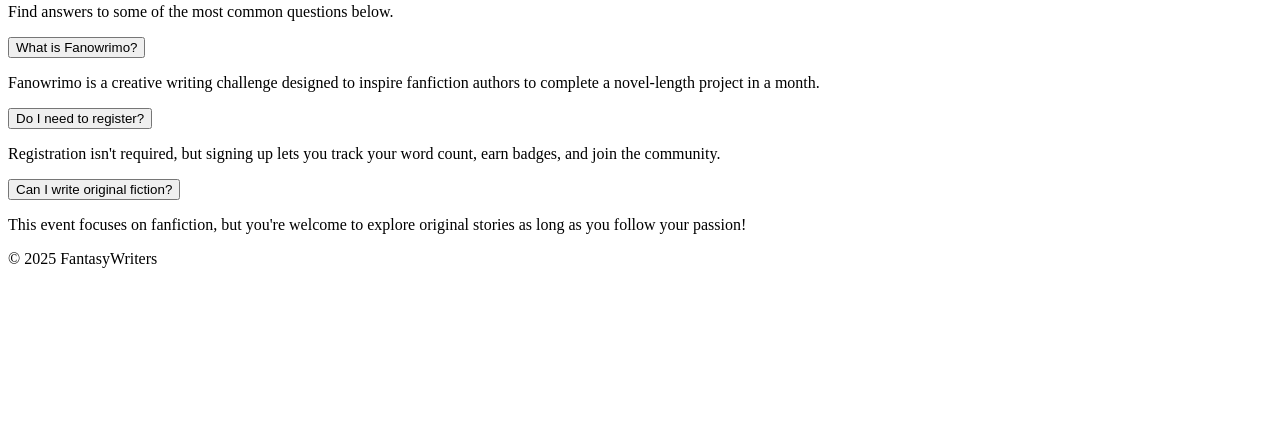
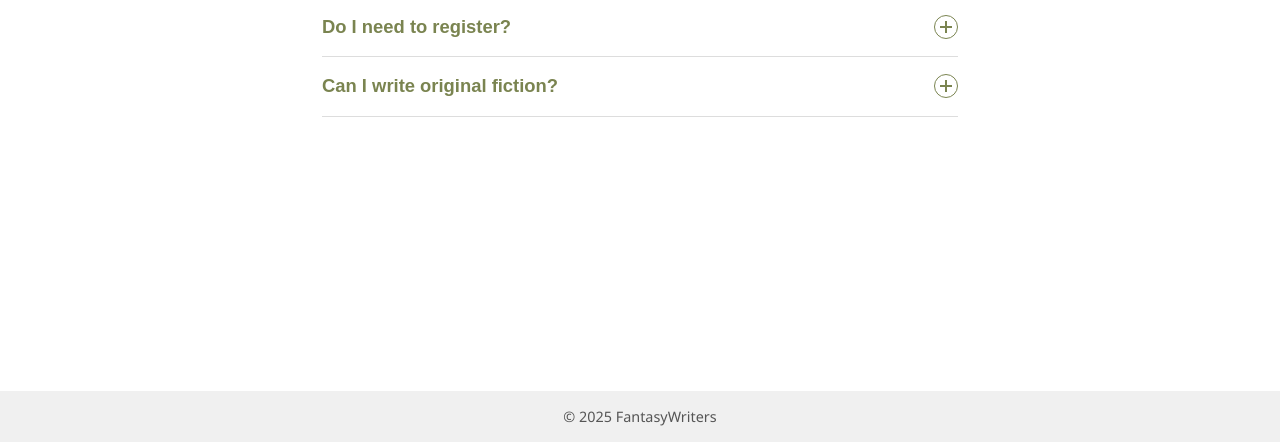
Before and after one commit to noblefw/fwsite, a plain HTML site: page HTML/faq.html in a window 1280 px wide. Shown: the part 358-800 px from the top of the page. Drawn offline with Linux system fonts and the light colour scheme; the site is published under a folder, as on GitHub Pages, so addresses that start at the root find nothing; files whose address does not match are found by name.

Commit message:
fix: update stylesheet link path to relative reference in faq.html

```diff
--- a/HTML/faq.html
+++ b/HTML/faq.html
@@ -4,7 +4,7 @@
   <meta charset="UTF-8" />
   <meta name="viewport" content="width=device-width, initial-scale=1" />
   <title>FaNoWriMo | Frequently Asked Questions</title>
-  <link rel="stylesheet" href="/CSS/stylesheet.css" />
+  <link rel="stylesheet" href="../CSS/stylesheet.css" />
   <link rel="icon" href="/Images/FW-logo.png" type="image/png" />
 </head>
 
```
